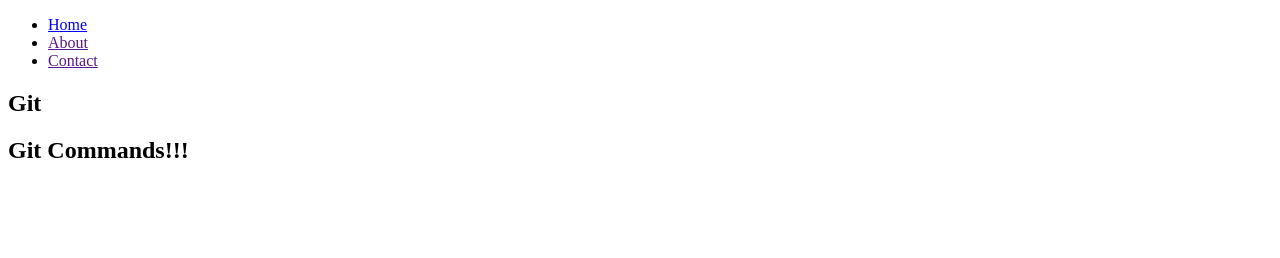
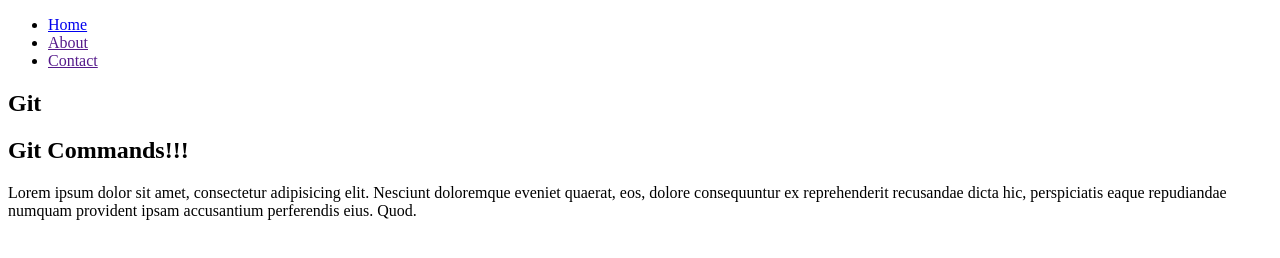
Before and after one commit to Gihoon-Kim/sample-git-project, a plain HTML site: page index.html in a window 1280 px wide. Drawn offline with Linux system fonts and the light colour scheme.

Commit message:
Added footer

```diff
--- a/index.html
+++ b/index.html
@@ -26,5 +26,11 @@
             <h2>Git Commands!!!</h2>
         </section>
     </main>
+
+    <footer>
+        <p>
+            Lorem ipsum dolor sit amet, consectetur adipisicing elit. Nesciunt doloremque eveniet quaerat, eos, dolore consequuntur ex reprehenderit recusandae dicta hic, perspiciatis eaque repudiandae numquam provident ipsam accusantium perferendis eius. Quod.
+        </p>
+    </footer>
 </body>
 </html>
```
